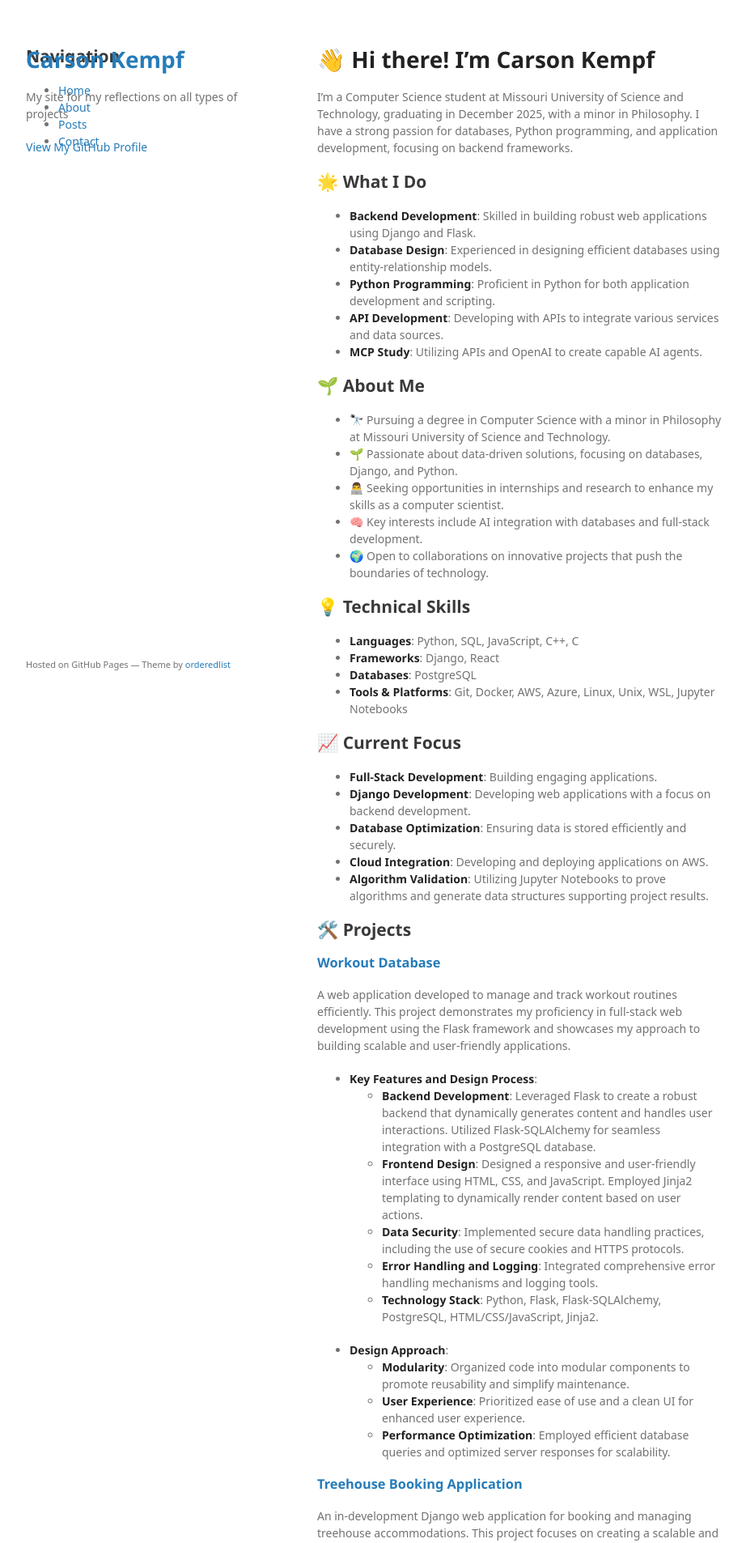
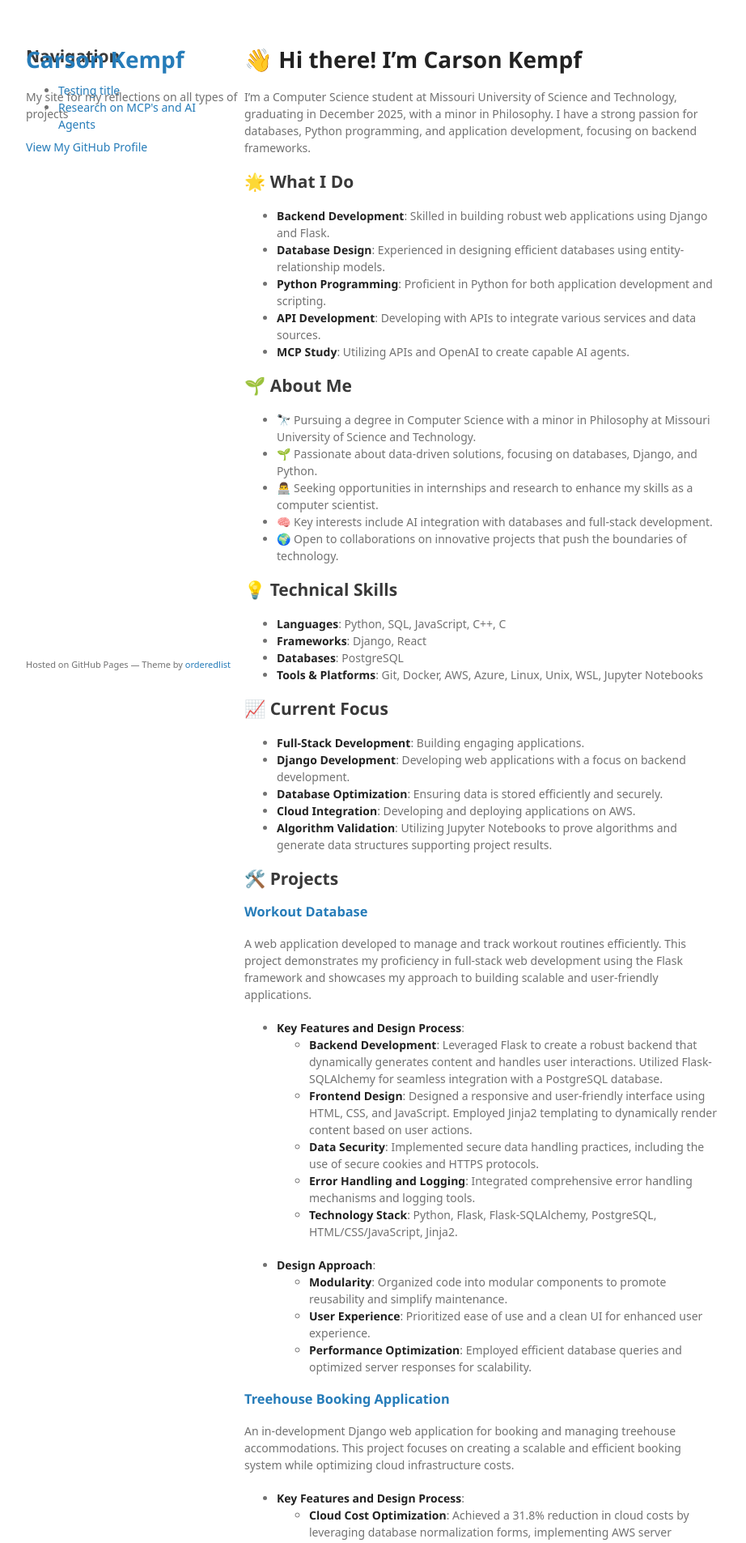
Before and after one commit to carsontkempf/carsontkempf.github.io, a Jekyll site: the page built from index.markdown, in a window 1280 px wide. Shown: the top 1906 px of the page at 81% size, without its empty margins (178-1100 px from the left). Built offline with Jekyll 4.4.1, drawn with Linux system fonts in a browser that asks for light colours; some web fonts are replaced; a script that is not in the unit is left out.

Commit message:
dynamically trying to populate sidebar

```diff
--- a/_includes/sidebar.html
+++ b/_includes/sidebar.html
@@ -1,9 +1,13 @@
 <div class="sidebar-widget">
   <h2>Navigation</h2>
   <ul>
-    <li><a href="{{ '/' | relative_url }}">Home</a></li>
-    <li><a href="{{ '/about/' | relative_url }}">About</a></li>
-    <li><a href="{{ '/posts/' | relative_url }}">Posts</a></li>
-    <li><a href="{{ '/contact/' | relative_url }}">Contact</a></li>
+    {% for post in site.posts %}
+      <li><a href="{{ post.url | relative_url }}">{{ post.title }}</a></li>
+    {% endfor %}
+    {% for page in site.pages %}
+      {% if page.extname == ".md" or page.extname == ".markdown" %}
+        <li><a href="{{ page.url | relative_url }}">{{ page.title | default: page.name }}</a></li>
+      {% endif %}
+    {% endfor %}
   </ul>
 </div>
--- a/_layouts/default.html
+++ b/_layouts/default.html
@@ -10,13 +10,18 @@
     <script src="https://cdnjs.cloudflare.com/ajax/libs/html5shiv/3.7.3/html5shiv.min.js"></script>
     <![endif]-->
     {% include head-custom.html %}
+    <style>
+      .content-wrapper { display: flex; }
+      .sidebar { width: 250px; flex-shrink: 0; }
+      .main-content { flex-grow: 1; padding-left: 20px; }
+    </style>
   </head>
   <body>
     <div class="wrapper">
       <header>
         <h1><a href="{{ "/" | absolute_url }}">{{ site.title | default: site.github.repository_name }}</a></h1>
         {% if site.logo %}
-          <img src="{{site.logo | relative_url}}" alt="Logo" />
+          <img src="{{ site.logo | relative_url }}" alt="Logo" />
         {% endif %}
         <p>{{ site.description | default: site.github.project_tagline }}</p>
         {% if site.github.is_project_page %}
@@ -34,12 +39,12 @@
         {% endif %}
       </header>
       <div class="content-wrapper">
+        <aside class="sidebar">
+          {% include sidebar.html %}
+        </aside>
         <section class="main-content">
           {{ content }}
         </section>
-        <aside class="sidebar">
-          {% include sidebar.html %}
-        </aside>
       </div>
       <footer>
         {% if site.github.is_project_page %}
```
